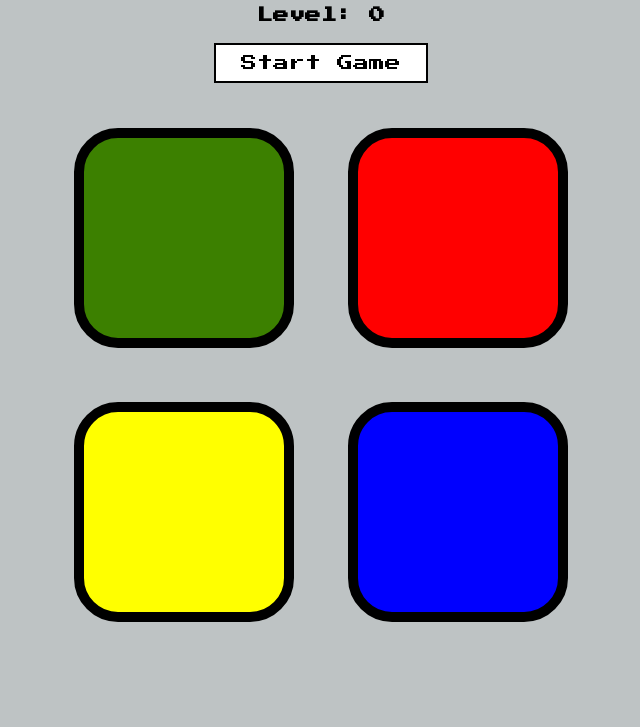
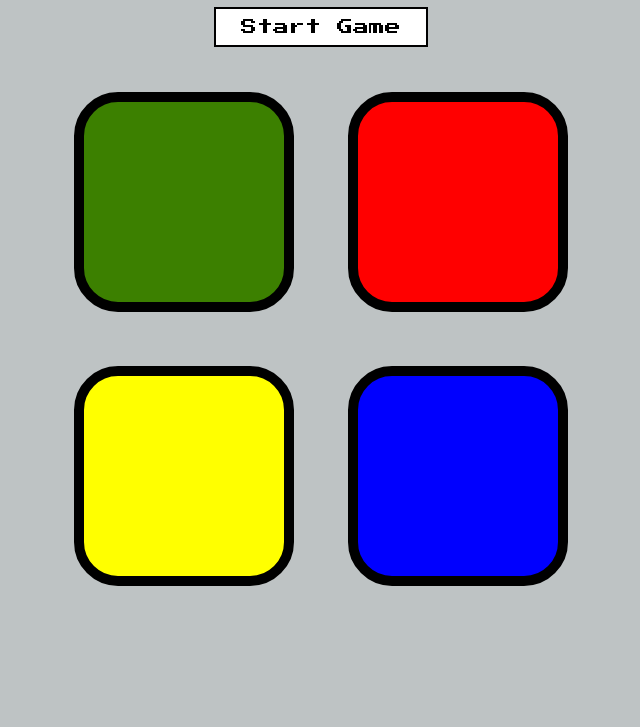
Before and after one commit to Piyush9394/Simon-Game, a plain HTML site: page index.html in a window 1280 px wide. Shown: the part 73-800 px from the top of the page, without its empty margins (319-959 px from the left). Drawn offline with nearby package versions, Linux system fonts and the light colour scheme.

Commit message:
index.html

```diff
--- a/index.html
+++ b/index.html
@@ -9,7 +9,6 @@
 
 <body>
 <h1 id="level-title">Simon Game</h1>
-<h2 id="level-indicator">Level: 0</h2>
 <button id="start-btn">Start Game</button>
 
 
```
